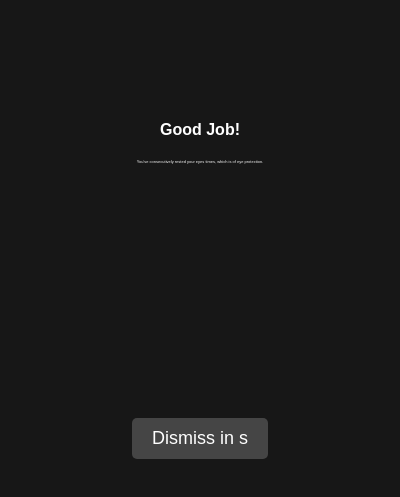
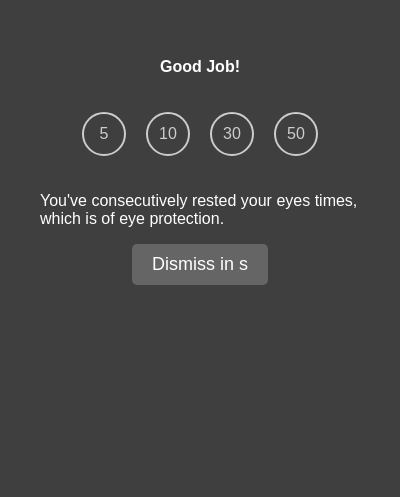
Before and after one commit to frozen0601/BlinkBlink-SourceCode, an Electron app: page src/dashboard.html in a window 400 px wide. Shown: the part 259-756 px from the top of the page. Drawn offline with Linux system fonts and the light colour scheme; no server answers.

Commit message:
little things

```diff
--- a/src/dashboard.html
+++ b/src/dashboard.html
@@ -12,7 +12,7 @@
                 margin: 0;
                 padding: 0;
                 overflow: hidden;
-                background: rgba(0, 0, 0, 0.7);
+                background: rgba(0, 0, 0, 0.5);
                 color: white;
                 font-family: Arial, sans-serif;
                 display: flex;
@@ -22,23 +22,47 @@
                 position: relative;
             }
             .content-container {
-                width: 100%;
+                width: 80%;
                 display: flex;
                 flex-direction: column;
                 align-items: center;
-                justify-content: flex-start;
-                position: relative;
-                padding: 10vh 0;
+                justify-content: center;
+                padding: 2vh 0;
             }
             h1 {
                 font-size: 4vw;
-                margin-top: 30vh;
-                margin-bottom: 2vh;
+                margin: 2vh 0;
             }
-            #stats {
+            /* Progress Tracker Styles */
+            #progress-tracker {
+                display: flex;
+                gap: 20px;
+                justify-content: center;
+                margin: 20px 0;
+            }
+
+            .circle {
+                width: 60px;
+                height: 60px;
+                border: 2px solid #ccc;
+                border-radius: 50%;
+                display: flex;
+                justify-content: center;
+                align-items: center;
+                font-size: 1.2rem;
+                color: #ccc;
+                transition: background-color 0.3s, border-color 0.3s, color 0.3s;
+            }
+
+            .circle.filled {
+                background-color: #4caf50; /* Filled circle color */
+                border-color: #4caf50;
+                color: white;
+            }
+            /* #stats {
                 font-size: 1vw;
                 margin-bottom: 30vh;
-            }
+            } */
             #dismiss-button {
                 padding: 10px 20px;
                 font-size: 18px;
@@ -52,11 +76,29 @@
             #dismiss-button:hover {
                 background: rgba(255, 255, 255, 0.3);
             }
+            /* Responsive Adjustments */
+            @media (max-width: 600px) {
+                .circle {
+                    width: 40px;
+                    height: 40px;
+                    font-size: 1rem;
+                }
+
+                h1 {
+                    font-size: 4vw;
+                }
+            }
         </style>
     </head>
     <body>
         <div class="content-container">
             <h1>Good Job!</h1>
+            <div id="progress-tracker">
+                <div class="circle" data-threshold="5">5</div>
+                <div class="circle" data-threshold="10">10</div>
+                <div class="circle" data-threshold="30">30</div>
+                <div class="circle" data-threshold="50">50</div>
+            </div>
             <p id="stats">
                 You've consecutively rested your eyes
                 <span id="break-streak-count"></span> times, which is <span id="break-streak-duration"></span> of eye protection.
@@ -66,6 +108,29 @@
         <script>
             const { ipcRenderer } = require('electron')
             const { formatDuration, intervalToDuration } = require('date-fns')
+
+            function updateProgressTracker(count) {
+                console.log('Updating progress tracker with count:', count) // Debugging
+                const circles = document.querySelectorAll('.circle')
+                circles.forEach((circle) => {
+                    const threshold = parseInt(circle.getAttribute('data-threshold'), 10)
+                    if (count >= threshold) {
+                        circle.classList.add('filled')
+                        console.log(`Filling circle for threshold ${threshold}`) // Debugging
+                    } else {
+                        circle.classList.remove('filled')
+                        console.log(`Unfilling circle for threshold ${threshold}`) // Debugging
+                    }
+                })
+            }
+
+            // Fetch stats and update UI
+            ipcRenderer.invoke('get-stats').then((stats) => {
+                console.log('Received stats:', stats) // Debugging
+                document.getElementById('break-streak-count').textContent = stats.breakStreakCount
+                document.getElementById('break-streak-duration').textContent = formatTime(stats.breakStreakDuration)
+                updateProgressTracker(stats.breakStreakCount)
+            })
 
             // update countdown every second
             ipcRenderer.on('countdown-update', (event, countdown) => {
--- a/src/windows.ts
+++ b/src/windows.ts
@@ -33,11 +33,11 @@ class WindowManager {
             frame: false,
             skipTaskbar: true,
             alwaysOnTop: true,
-            opacity: 0.85,
             webPreferences: {
                 nodeIntegration: true,
                 contextIsolation: false,
             },
+            // opacity: 0.85,
             // vibrancy: 'fullscreen-ui', // on MacOS
             // backgroundMaterial: 'acrylic', // on Windows
         })
```
Also changed, not shown: src/overlay.html (+4 -7 lines).
